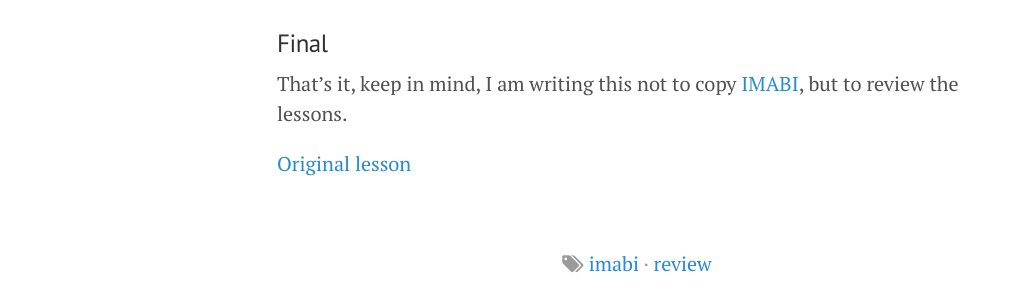
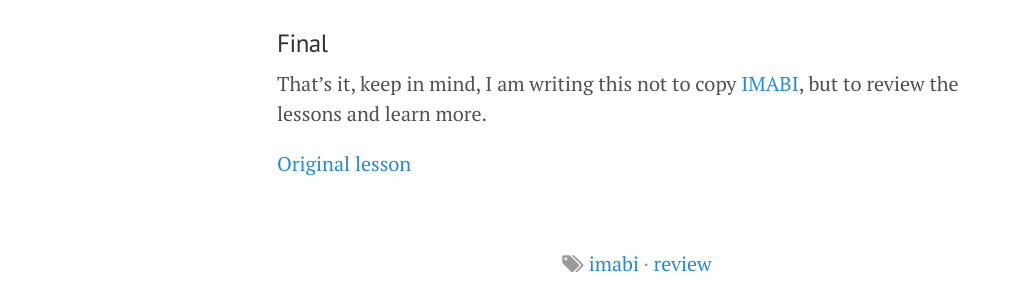
Before and after one commit to JFRN/jfrn.github.io, a Jekyll site: the page built from _posts/2016-03-29-imabi-lesson-review-10.md, in a window 1280 px wide and 900 px high, scrolled down 3406 px. Shown: the part 360-656 px from the top of the window, without its empty margins (3-1017 px from the left). Built offline with Jekyll 4.4.1, drawn with Linux system fonts in a browser that asks for light colours; comment, search, counter and statistics services are not loaded.

Commit message:
fix post

```diff
--- a/_posts/2016-03-29-imabi-lesson-review-10.md
+++ b/_posts/2016-03-29-imabi-lesson-review-10.md
@@ -103,7 +102,7 @@ Citing [IMABI]:
 
 ### Final
 
-That's it, keep in mind, I am writing this not to copy [IMABI], but to review the lessons.
+That's it, keep in mind, I am writing this not to copy [IMABI], but to review the lessons and learn more.
 
 [Original lesson][Lesson]
 
```
Also changed, not shown: other parts of _posts/2016-03-29-imabi-lesson-review-10.md (+1 -2 lines).
